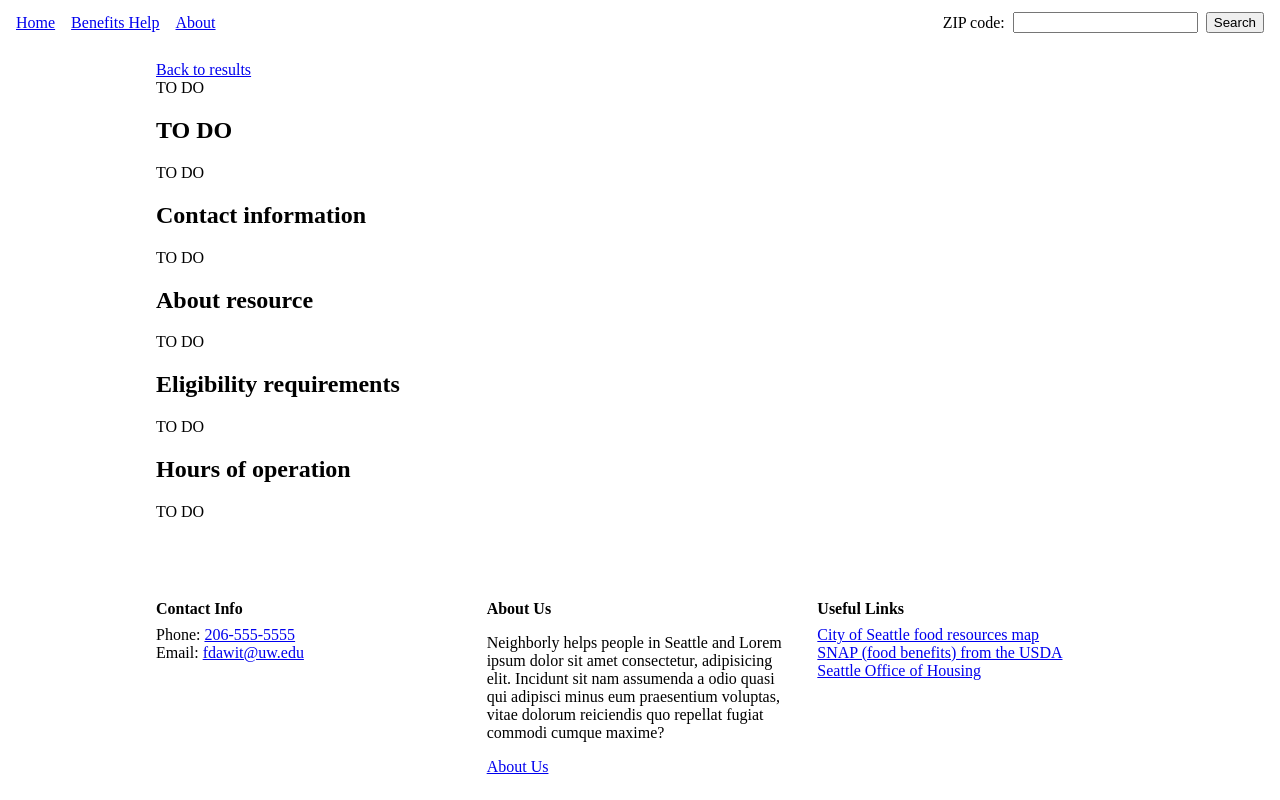
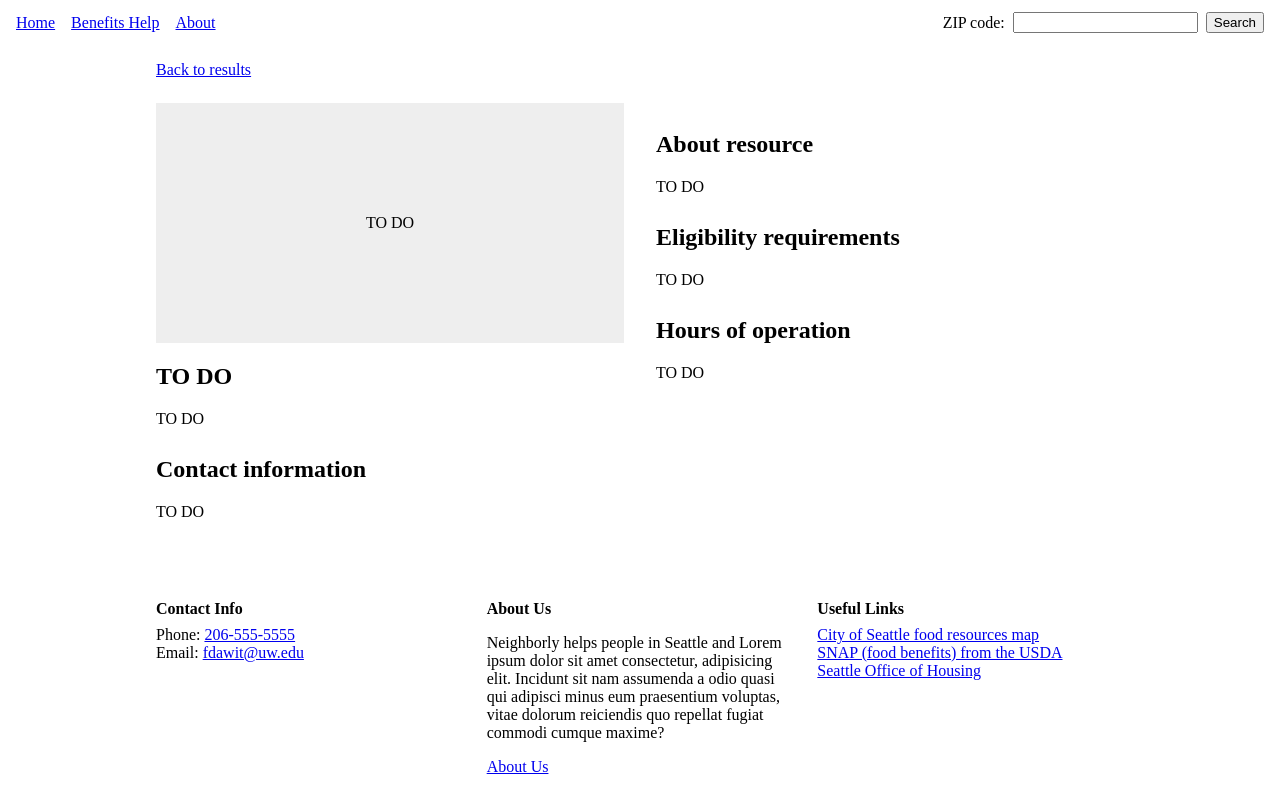
Before and after one commit to fdawit/info442G, a React (Vite) app: page /resource-details in a window 1280 px wide. Built offline with nearby package versions, Linux system fonts and the light colour scheme.

Commit message:
Add the two-column details layout

```diff
--- /dev/null
+++ b/src/pages/ResourceDetailsPage.css
@@ -0,0 +1,22 @@
+.resource-details-columns {
+  display: flex;
+  gap: 32px;
+  margin-top: 24px;
+}
+
+.resource-details-columns > section {
+  flex: 1;
+  min-width: 0;
+}
+
+.resource-details-map {
+  min-height: 240px;
+  display: flex;
+  align-items: center;
+  justify-content: center;
+  background: #eeeeee;
+}
+
+.resource-details-columns h2 {
+  margin-top: 28px;
+}
--- a/src/pages/ResourceDetailsPage.jsx
+++ b/src/pages/ResourceDetailsPage.jsx
@@ -1,4 +1,5 @@
 import { Link } from "react-router";
+import "./ResourceDetailsPage.css";
 
 export default function ResourceDetailsPage() {
     return (
```
